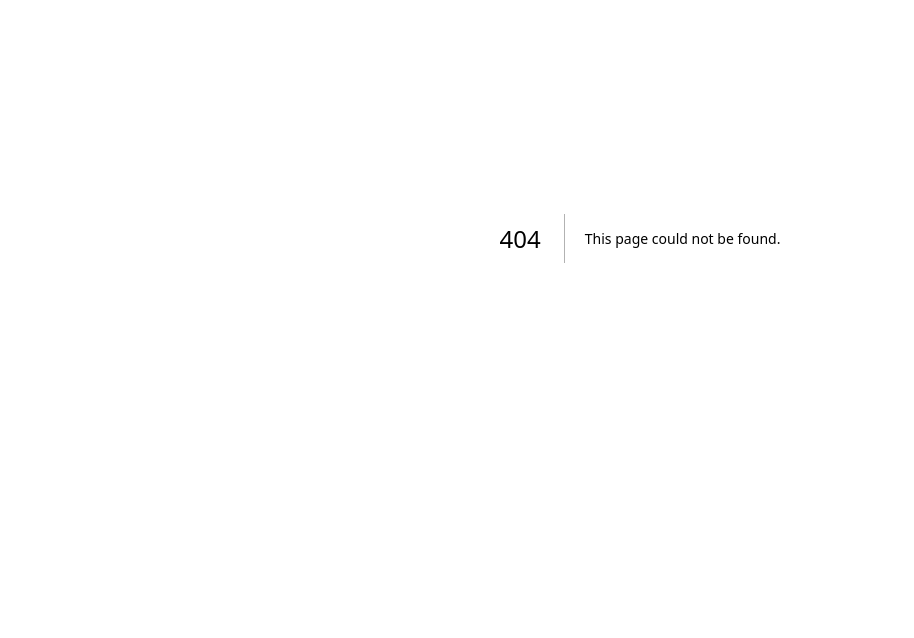
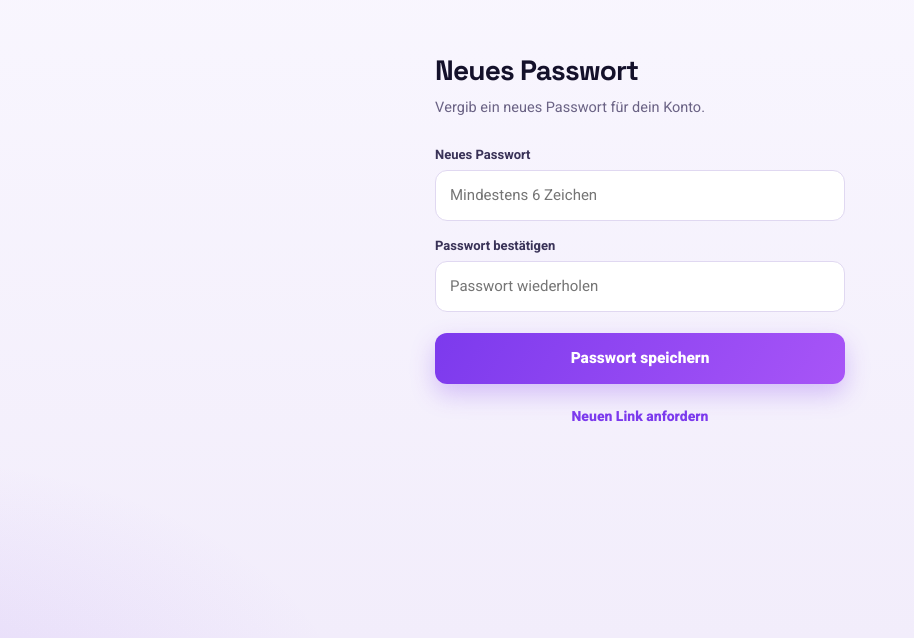
Before and after one commit to Akheyo/Youman-automation, a Next.js app: page /passwort-neu in a window 1280 px wide. Before the commit this address had no page. Shown: the part 162-800 px from the top of the page, without its empty margins (0-914 px from the left). Built offline with nearby package versions, Linux system fonts and the light colour scheme.

Commit message:
feat(auth): Passwort-vergessen-Flow
- /passwort-vergessen (Reset-Link anfordern) + /passwort-neu (neues Passwort setzen)
- Passwort-vergessen-Link auf der Login-Seite
- Recovery ueber bestehenden /auth/callback (next=/passwort-neu)

```diff
--- a/app/login/AuthForm.tsx
+++ b/app/login/AuthForm.tsx
@@ -128,6 +128,12 @@ export default function AuthForm({ mode }: { mode: 'login' | 'signup' }) {
             />
           </label>
 
+          {!isSignup && (
+            <div className={styles.forgot}>
+              <Link href="/passwort-vergessen">Passwort vergessen?</Link>
+            </div>
+          )}
+
           {error && <div className={styles.error}>{error}</div>}
           {info && <div className={styles.info}>{info}</div>}
 
--- a/app/login/auth.module.css
+++ b/app/login/auth.module.css
@@ -139,11 +139,37 @@
 }
 
 .title {
+  font-family: var(--font-display);
   font-size: 28px;
-  font-weight: 800;
+  font-weight: 700;
   margin: 0 0 6px;
   color: #14112b;
-  letter-spacing: -0.02em;
+  letter-spacing: -0.03em;
+}
+
+/* Centered single-card pages (password reset) */
+.simpleWrap {
+  min-height: 100dvh;
+  display: grid;
+  place-items: center;
+  padding: 32px 24px;
+  background:
+    radial-gradient(900px 460px at 100% -10%, rgba(192, 38, 211, 0.1), transparent 60%),
+    radial-gradient(800px 440px at -10% 110%, rgba(124, 58, 237, 0.12), transparent 60%),
+    linear-gradient(180deg, #faf8ff 0%, #f2edfb 100%);
+}
+.forgot {
+  text-align: right;
+  margin-top: -6px;
+  font-size: 13px;
+}
+.forgot a {
+  color: #7c3aed;
+  font-weight: 600;
+  text-decoration: none;
+}
+.forgot a:hover {
+  text-decoration: underline;
 }
 .sub {
   margin: 0 0 26px;
--- /dev/null
+++ b/app/passwort-neu/page.tsx
@@ -0,0 +1,98 @@
+'use client';
+
+import { useState } from 'react';
+import { useRouter } from 'next/navigation';
+import Link from 'next/link';
+import { createClient } from '@/lib/supabase/client';
+import styles from '../login/auth.module.css';
+
+export default function NewPasswordPage() {
+  const router = useRouter();
+  const [password, setPassword] = useState('');
+  const [confirm, setConfirm] = useState('');
+  const [loading, setLoading] = useState(false);
+  const [error, setError] = useState<string | null>(null);
+  const [done, setDone] = useState(false);
+
+  async function submit(e: React.FormEvent) {
+    e.preventDefault();
+    setError(null);
+    if (password !== confirm) {
+      setError('Die Passwörter stimmen nicht überein.');
+      return;
+    }
+    setLoading(true);
+    const supabase = createClient();
+    if (!supabase) {
+      setError('Login ist gerade nicht verfügbar.');
+      setLoading(false);
+      return;
+    }
+    const { error } = await supabase.auth.updateUser({ password });
+    if (error) {
+      const m = error.message.toLowerCase();
+      if (m.includes('password should be')) setError('Das Passwort muss mindestens 6 Zeichen haben.');
+      else if (m.includes('session') || m.includes('jwt') || m.includes('auth'))
+        setError('Der Link ist abgelaufen. Bitte fordere einen neuen an.');
+      else setError('Etwas ist schiefgelaufen. Bitte versuche es erneut.');
+      setLoading(false);
+      return;
+    }
+    setDone(true);
+    setLoading(false);
+    setTimeout(() => {
+      router.push('/felix');
+      router.refresh();
+    }, 1500);
+  }
+
+  return (
+    <div className={styles.simpleWrap}>
+      <div className={styles.card}>
+        <h1 className={styles.title}>Neues Passwort</h1>
+        {done ? (
+          <p className={styles.sub}>
+            ✅ Passwort gespeichert. Du wirst weitergeleitet…
+          </p>
+        ) : (
+          <>
+            <p className={styles.sub}>Vergib ein neues Passwort für dein Konto.</p>
+            <form onSubmit={submit} className={styles.form}>
+              <label className={styles.field}>
+                <span>Neues Passwort</span>
+                <input
+                  type="password"
+                  required
+                  minLength={6}
+                  value={password}
+                  onChange={(e) => setPassword(e.target.value)}
+                  placeholder="Mindestens 6 Zeichen"
+                  autoComplete="new-password"
+                />
+              </label>
+              <label className={styles.field}>
+                <span>Passwort bestätigen</span>
+                <input
+                  type="password"
+                  required
+                  minLength={6}
+                  value={confirm}
+                  onChange={(e) => setConfirm(e.target.value)}
+                  placeholder="Passwort wiederholen"
+                  autoComplete="new-password"
+                />
+              </label>
+              {error && <div className={styles.error}>{error}</div>}
+              <button type="submit" className={styles.submit} disabled={loading}>
+                {loading ? 'Bitte warten…' : 'Passwort speichern'}
+              </button>
+            </form>
+            <div className={styles.switch}>
+              <Link href="/passwort-vergessen">Neuen Link anfordern</Link>
+            </div>
+          </>
+        )}
+      </div>
+    </div>
+  );
+}
```
Also changed, not shown: app/passwort-vergessen/page.tsx (added, +82 -0 lines).
